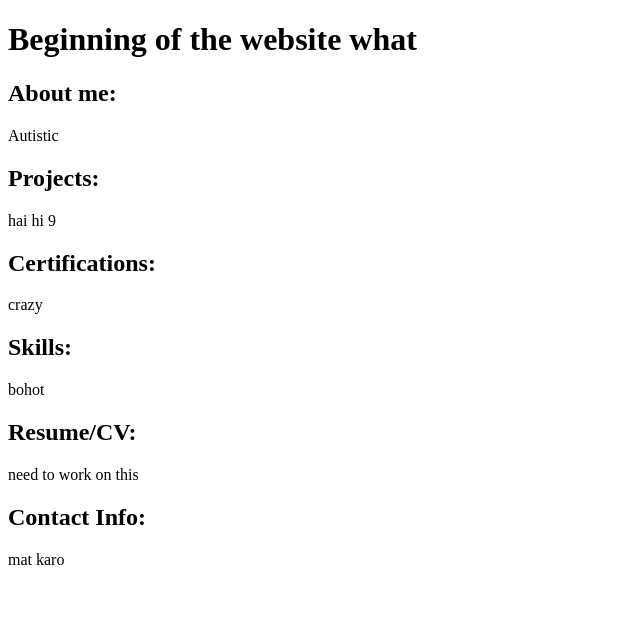
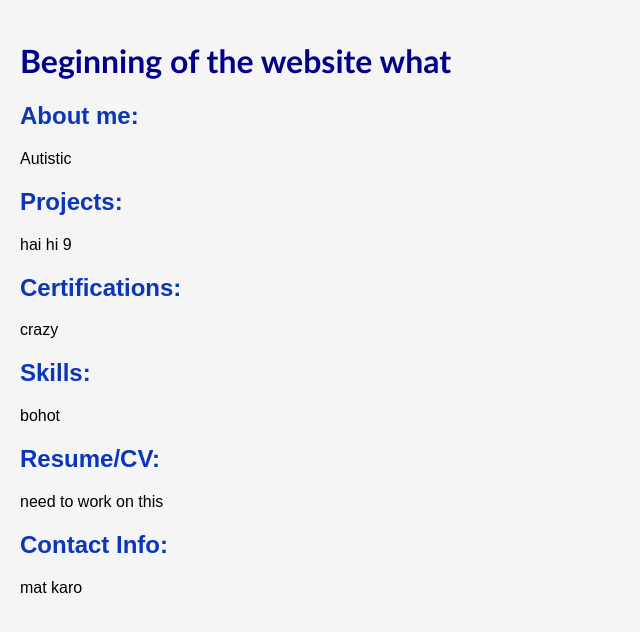
Before and after one commit to Valvahen/portfolio_site, a plain HTML site: page index.html in a window 1280 px wide. Shown: the whole page, without its empty margins (0-640 px from the left). Drawn offline with Linux system fonts and the light colour scheme.

Commit message:
Add files via upload

```diff
--- a/index.html
+++ b/index.html
@@ -4,6 +4,7 @@
     <meta charset="UTF-8">
     <meta name="viewport" content="width=device-width, initial-scale=1.0">
     <title>Portfolio type shi</title>
+    <link rel="stylesheet" href="style.css">
 </head>
 <body>
     <h1>Beginning of the website what</h1>
--- /dev/null
+++ b/style.css
@@ -0,0 +1,14 @@
+body {
+    font-family: Arial, Helvetica, sans-serif;
+    background-color: whitesmoke;
+    color:black;
+    margin: 0;
+    padding: 20px;
+}
+h1{
+    color:darkblue;
+    font-family:'Trebuchet MS', 'Lucida Sans Unicode', 'Lucida Grande', 'Lucida Sans', Arial, sans-serif;
+}
+h2{
+    color:rgb(11, 54, 184);
+}
```
